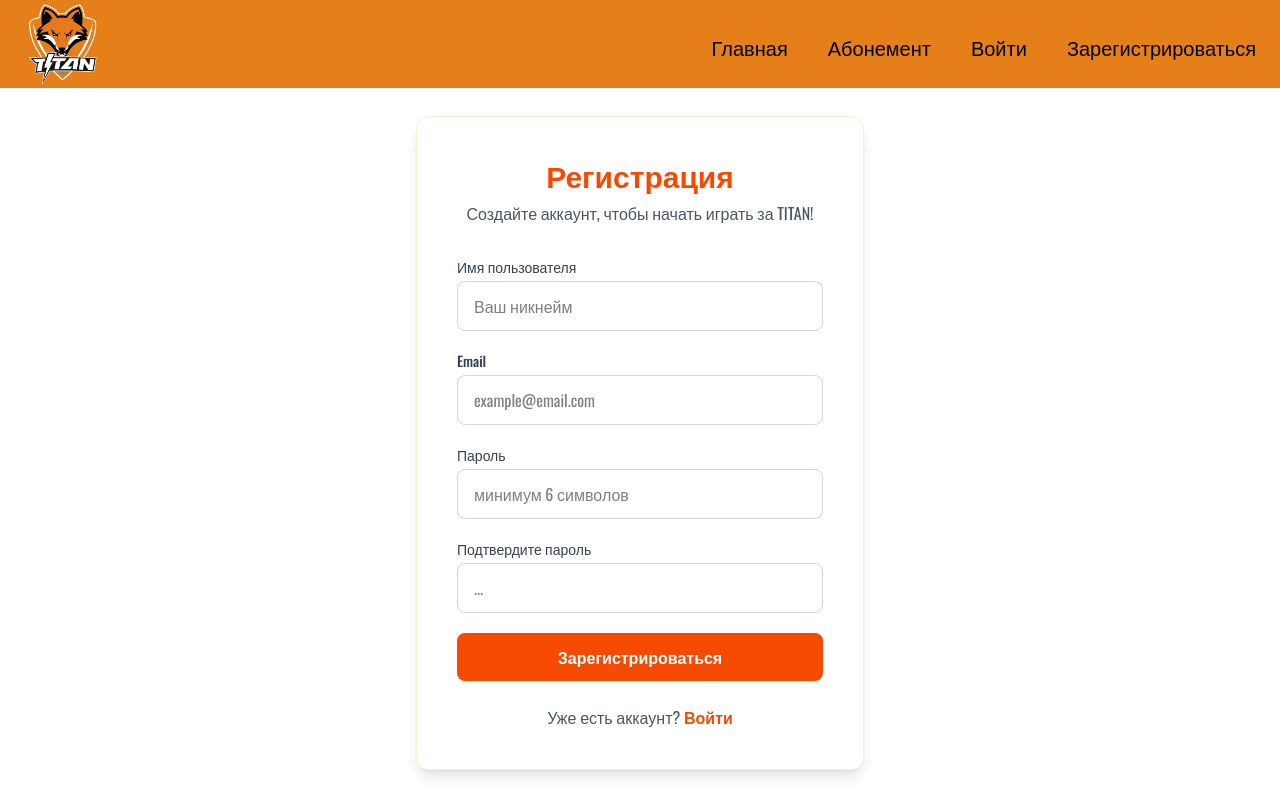
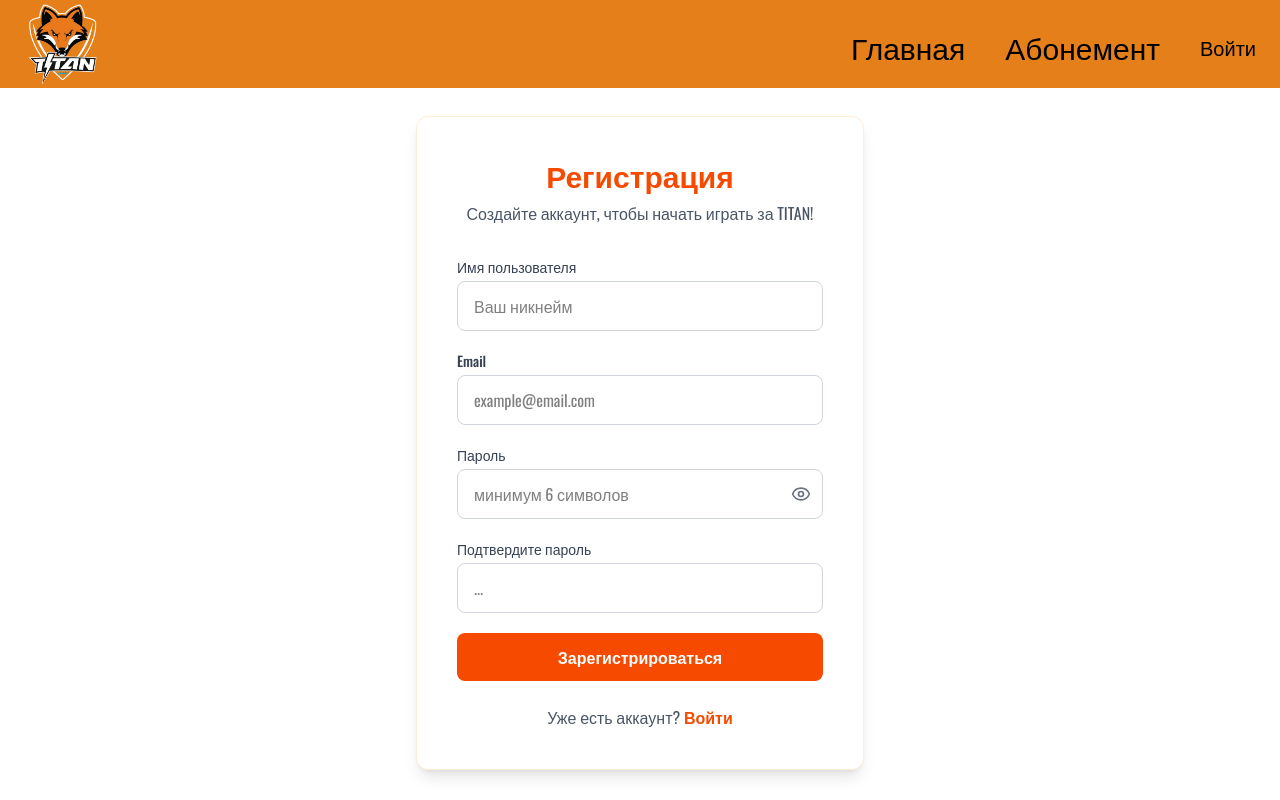
Before and after one commit to Fe1exxx/volleyball, a React (Vite) app in the folder frontend/: page /registration in a window 1280 px wide. Built offline with nearby package versions, Linux system fonts and the light colour scheme.

Commit message:
adding abonements

```diff
--- a/frontend/package.json
+++ b/frontend/package.json
@@ -11,6 +11,7 @@
   },
   "dependencies": {
     "@tailwindcss/vite": "^4.1.18",
+    "lucide-react": "^0.563.0",
     "react": "^19.2.0",
     "react-dom": "^19.2.0",
     "react-router-dom": "^7.12.0",
--- a/frontend/src/components/Abonnement/Abonnement.tsx
+++ b/frontend/src/components/Abonnement/Abonnement.tsx
@@ -9,18 +9,30 @@ export default function Abonement() {
 
     return (
         <section className="overflow-hidden">
-            <div className={`${loading ? '-left-400' : 'left-0'} transition-all mt-5 duration-500 sm:flex justify-center relative`}>
-                <h1>фывфыв</h1>
-                <div className="">
+            <div className='p-2 sm:p-5 sm:flex justify-center mt-5'>
+                {/* Секция с услугами */}
+                <section className={`${loading ? '-left-400' : 'left-0'} relative transition-all duration-500 max-w-150 mb-5`}>
+                    <h1 className="text-5xl mb-5">Что входит в программу обучения в нашем спортклубе:</h1>
+                    <ul>
+                        <li className="text-xl font-medium mb-5">TitanVolleyClub - сообщество любителей волейбола. Мы проводим обучение людей классическому и пляжному волейболу любого уровня в возрасте от 16 лет.</li>
+                        <li>🏐 Иры на профессиональном уровне</li>
+                        <li>🏆 Турниры</li>
+                        <li>🔥 Групповые занятия</li>
+                        <li>💥 Персональные занятия</li>
+                        <li>🤝 Товарищеские встречи и корпоративы</li>
+                    </ul>
+                </section>
+                {/* Изображения услуг */}
+                <div className={`${loading ? '-right-400' : 'right-0'} relative gap-4 transition-all duration-650 ease-in-out flex flex-col items-center`}>
                     <img
                         src="https://sun9-78.userapi.com/s/v1/ig2/BzW3sXV64r6CU_vqnnFc2OWRs-PuWYiwAPAzA5xUcmnEFYDlXLqZi3zi3Ao3jJDRBJRy60JVqkAn9bfNj0sHZFoE.jpg?quality=95&as=32x43,48x64,72x96,108x145,160x214,240x321,360x482,480x643,540x723,640x857,720x964,996x1334&from=bu&cs=996x0"
-                        className="w-[90%] sm:w-[45%] max-w-xs shadow-2xl rounded-xl object-cover aspect-square md:w-full"
+                        className="w-62 md:w-72 max-w-xs shadow-2xl rounded-xl object-cover aspect-square "
                         alt="Групповая тренировка Titan Volley Club"
                         loading="lazy"
                     />
                     <img
                         src="https://sun9-64.userapi.com/s/v1/ig2/kl-oSiSFcZyYmIYq6xnKIcOXLWz7kIa4-O7EllmeEHoEJh2iBcEFQXoAN0puw8HrKYuR7tk1IX4IoMPyb5TWk3Eq.jpg?quality=95&as=32x42,48x63,72x95,108x143,160x212,240x317,360x476,480x635,540x714,640x846,720x952,999x1321&from=bu&cs=999x0"
-                        className="w-[90%] sm:w-[45%] max-w-xs shadow-2xl rounded-xl object-cover aspect-square md:w-full"
+                        className="w-62 md:w-72 max-w-xs shadow-2xl rounded-xl object-cover aspect-square "
                         alt="Матч Titan Volley Club на открытой площадке"
                         loading="lazy"
                     />
--- a/frontend/src/components/Authorization/Authorization.tsx
+++ b/frontend/src/components/Authorization/Authorization.tsx
@@ -1,12 +1,14 @@
 import { useState, useEffect, useRef } from 'react';
 import { useAuthStore } from '../GlobalSetZustand/authStore';
 import { Link } from 'react-router-dom';
+import { Eye, EyeOff } from 'lucide-react';
 
 export default function Authorization() {
   const { isLoggedIn, loading, error, login, logout, loadUsers, users } = useAuthStore();
 
   const [email, setEmail] = useState('');
   const [password, setPassword] = useState('');
+  const [showPassword, setShowPassword] = useState(false);
 
   const passwordRef = useRef<HTMLInputElement>(null);
 
@@ -96,16 +98,24 @@ export default function Authorization() {
             />
           </div>
 
-          <div className="mb-6">
+          <div className="mb-6 relative">
             <input
               ref={passwordRef}
-              type="password"
+              type={showPassword ? 'text' : 'password'}
               value={password}
               onChange={(e) => setPassword(e.target.value)}
               placeholder="Пароль"
-              className="w-full p-3 border border-gray-300 rounded-lg focus:outline-none focus:ring-2 focus:ring-orange-500 focus:border-transparent"
+              className="w-full p-3 pr-10 border border-gray-300 rounded-lg focus:outline-none focus:ring-2 focus:ring-orange-500 focus:border-transparent"
               required
             />
+            <button
+              type="button"
+              onClick={() => setShowPassword((prev) => !prev)}
+              className="absolute right-3 top-1/2 transform -translate-y-1/2 text-gray-500 cursor-pointer hover:text-gray-700 focus:outline-none"
+              aria-label={showPassword ? "Скрыть пароль" : "Показать пароль"}
+            >
+              {showPassword ? <Eye /> : <EyeOff />}
+            </button>
           </div>
 
           <button
--- a/frontend/src/components/Header/Header.tsx
+++ b/frontend/src/components/Header/Header.tsx
@@ -9,7 +9,7 @@ export default function Header() {
   const { isLoggedIn } = useAuthStore();
 
   return (
-    <header className={`${visible ? 'h-70' : 'h-22'} ${visible && isLoggedIn ? 'h-[233px] transition-all' : 'h-22'} bg-amber-600/90 top-0 sm:h-22 z-50 transition-all`}>
+    <header className={`${visible ? 'h-58' : 'h-22'} ${visible && isLoggedIn ? 'h-[233px] transition-all' : 'h-22'} bg-amber-600/90 top-0 sm:h-22 z-50 transition-all`}>
 
       {/* Верхняя панель */}
       <nav className="flex justify-between items-center px-4 sm:px-6 max-w-400 m-auto">
@@ -22,8 +22,8 @@ export default function Header() {
         {/* Меню для расширенных устройств */}
         <nav>
           <ul className='hidden sm:flex gap-10  h-15 items-center'>
-            <li className='hover:scale-110 duration-200 transition-all cursor-pointer text-[18px] md:text-xl hover:text-amber-400'><Link to='/' >Главная</Link></li>
-            <li className='hover:scale-110 duration-200 transition-all cursor-pointer text-[18px] md:text-xl hover:text-amber-400'><Link to='/abonement'>Абонемент</Link></li>
+            <li className='hover:scale-110 duration-200 transition-all cursor-pointer sm:text-2xl md:text-3xl hover:text-amber-400'><Link to='/' >Главная</Link></li>
+            <li className='hover:scale-110 duration-200 transition-all cursor-pointer sm:text-2xl md:text-3xl hover:text-amber-400'><Link to='/abonement'>Абонемент</Link></li>
             {isLoggedIn ?
 
               <Link to='/authorization' className="block" onClick={() => setVisible(!visible)}>
@@ -33,7 +33,6 @@ export default function Header() {
               : (
                 <>
                   <li><Link to='/authorization' className='cursor-pointer text-[18px] md:text-xl hover:text-amber-400 transition-colors duration-200'>Войти</Link></li>
-                  <li><Link to='/registration' className='cursor-pointer text-[18px] md:text-xl hover:text-amber-400 transition-colors duration-200'>Зарегистрироваться</Link></li>
                 </>
               )}
           </ul>
@@ -60,7 +59,6 @@ export default function Header() {
               :
               <>
                 <li><Link to='/authorization' className="block w-full text-left px-3 py-3 border-b border-black cursor-pointer bg-indigo-700 hover:bg-indigo-800 text-white" onClick={() => setVisible(!visible)}>Войти</Link></li>
-                <li><Link to='/registration' className="block w-full text-left px-3 py-3 border-b border-black cursor-pointer bg-amber-500 hover:bg-amber-600" onClick={() => setVisible(!visible)}>Зарегистрироваться</Link></li>
               </>
           }
 
--- a/frontend/src/components/Registration/Registration.tsx
+++ b/frontend/src/components/Registration/Registration.tsx
@@ -2,6 +2,7 @@ import { useState } from 'react';
 import { Link, useNavigate } from 'react-router-dom';
 import { z } from 'zod';
 import { useAuthStore } from '../GlobalSetZustand/authStore';
+import { Eye, EyeOff } from 'lucide-react';
 
 // Схема для регистрации
 const registerSchema = z.object({
@@ -26,6 +27,8 @@ export default function Registration() {
     const [errors, setErrors] = useState<Partial<Record<keyof RegisterData, string>>>({});
     const [isLoading, setIsLoading] = useState(false);
     const [success, setSuccess] = useState(false);
+    const [showPassword, setShowPassword] = useState(false);
+
 
     const navigate = useNavigate();
     const { login } = useAuthStore(); // Для автовхода после регистрации
@@ -182,23 +185,32 @@ export default function Registration() {
                         />
                         {errors.email && <p className="mt-1 text-sm text-red-500">{errors.email}</p>}
                     </div>
-
-                    <div>
+                    <div className="relative">
                         <label htmlFor="password" className="block text-sm font-medium text-gray-700 mb-1">
                             Пароль
                         </label>
+                        <div className="relative">
                             <input
                                 id="password"
                                 name="password"
-                            type="password"
+                                type={showPassword ? 'text' : 'password'}
                                 value={formData.password}
                                 onChange={handleChange}
-                            className={`w-full px-4 py-3 border rounded-lg focus:outline-none focus:ring-2 ${errors.password
+                                className={`w-full px-4 py-3 pr-10 border rounded-lg focus:outline-none focus:ring-2 ${errors.password
                                         ? 'border-red-500 focus:ring-red-500'
                                         : 'border-gray-300 focus:ring-orange-500'
                                     }`}
                                 placeholder="минимум 6 символов"
                             />
+                            <button
+                                type="button"
+                                onClick={() => setShowPassword((prev) => !prev)}
+                                className="absolute right-3 top-1/2 transform -translate-y-1/2 text-gray-500 hover:text-gray-700 focus:outline-none cursor-pointer"
+                                aria-label={showPassword ? "Скрыть пароль" : "Показать пароль"}
+                            >
+                                {showPassword ? <EyeOff size={20} /> : <Eye size={20} />}
+                            </button>
+                        </div>
                         {errors.password && <p className="mt-1 text-sm text-red-500">{errors.password}</p>}
                     </div>
 
--- a/frontend/src/styles/front.scss
+++ b/frontend/src/styles/front.scss
@@ -15,6 +15,6 @@
 }
 
 .mobile-menu.open {
-  max-height: 500px; // достаточно для 5–6 элементов
+  max-height: 500px;
   opacity: 1;
 }
```
Also changed, not shown: 1 other file (tests, documents, lock files or other folders). Lines whose indentation alone changed are shown as unchanged.
